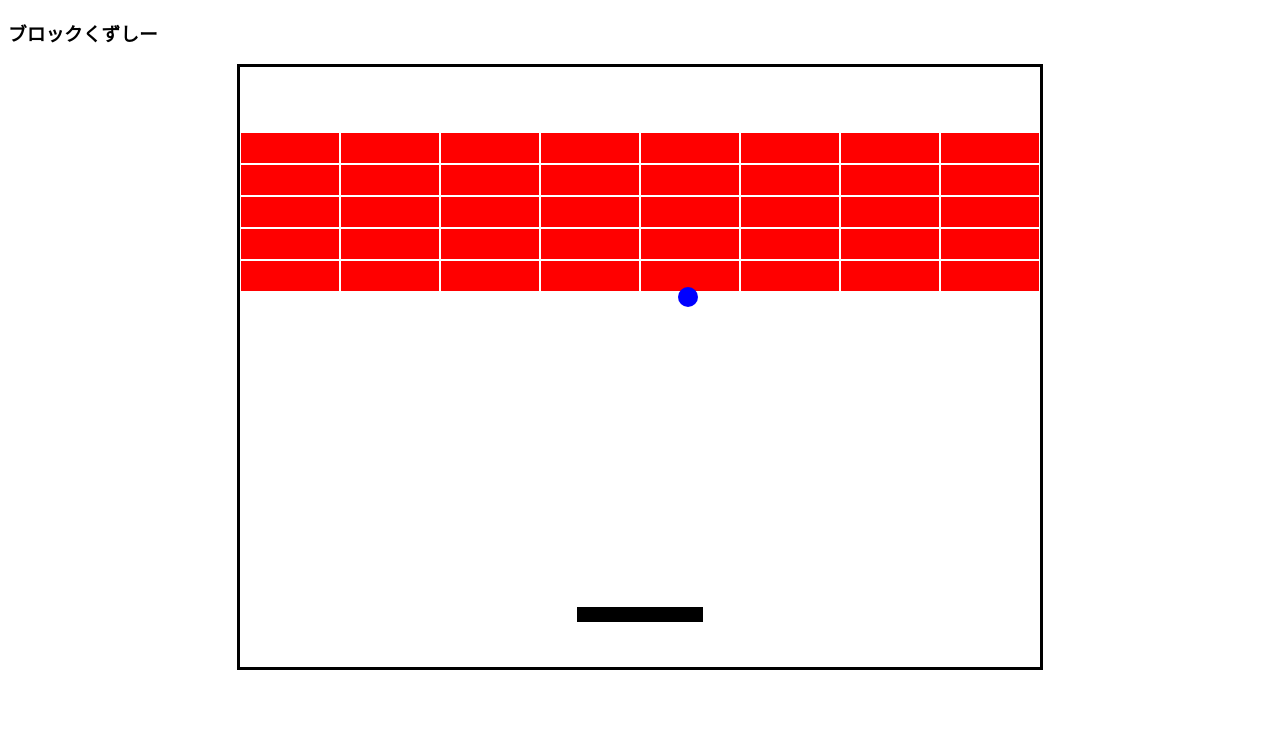
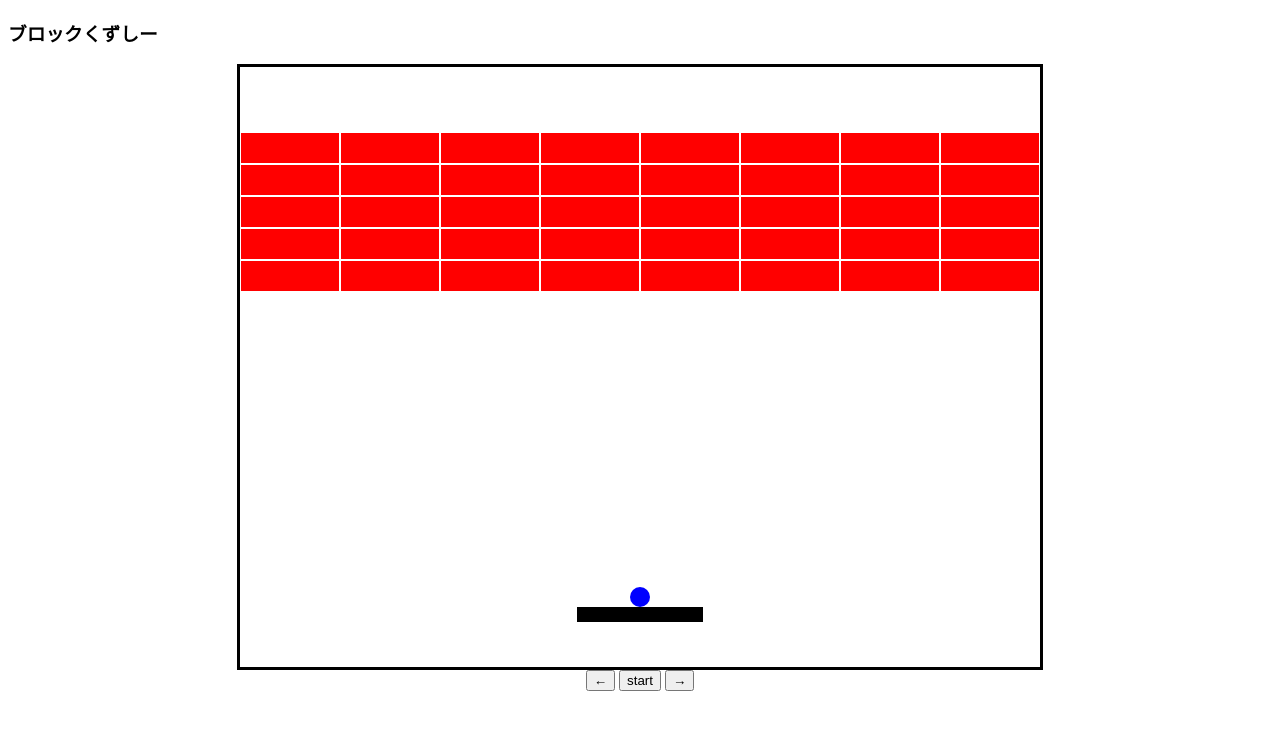
Before and after one commit to Maitneel/breakout, a plain HTML site: page index.html in a window 1280 px wide. Drawn offline with Linux system fonts and the light colour scheme.

Commit message:
操作をするためのボタンを設置

```diff
--- a/brockout.js
+++ b/brockout.js
@@ -27,5 +27,5 @@
     racket.style.marginLeft = racket_margin_left + 'px';
   }
 
-  setInterval(move_ball, 40);
+  //setInterval(move_ball, 40);
 })();
--- a/index.html
+++ b/index.html
@@ -69,6 +69,11 @@
       <div class="ball" id="ball"></div>
     </div>
   </div>
+  <div class="control-area">
+    <button id="go-right">←</button>
+    <button id="start-button">start</button>
+    <button id="go-left">→</button>
+  </div>
   <!-- TODO -->
   <script src="brockout.js"></script>
 </body>
--- a/style.css
+++ b/style.css
@@ -57,5 +57,10 @@ height: 65px;
   background-color: blue;
   margin-top: 520px;
   margin-left: 390px;
+}
 
+.control-area {
+  width: 800px;
+  margin: auto;
+  text-align: center;
 }
```
